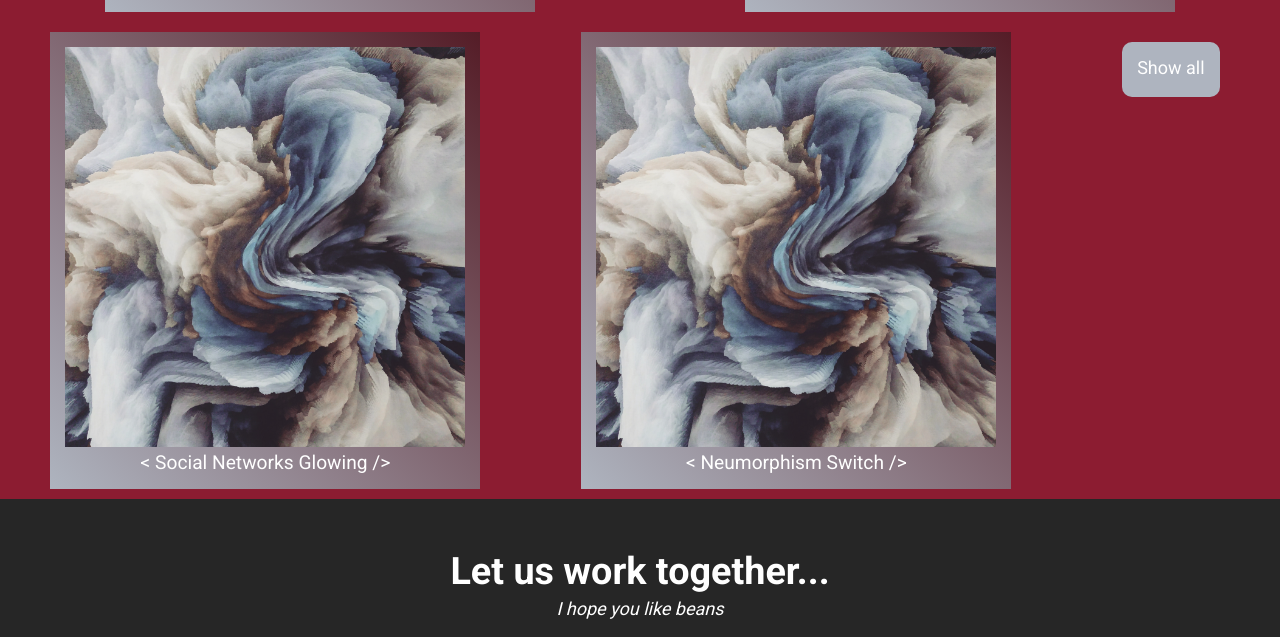
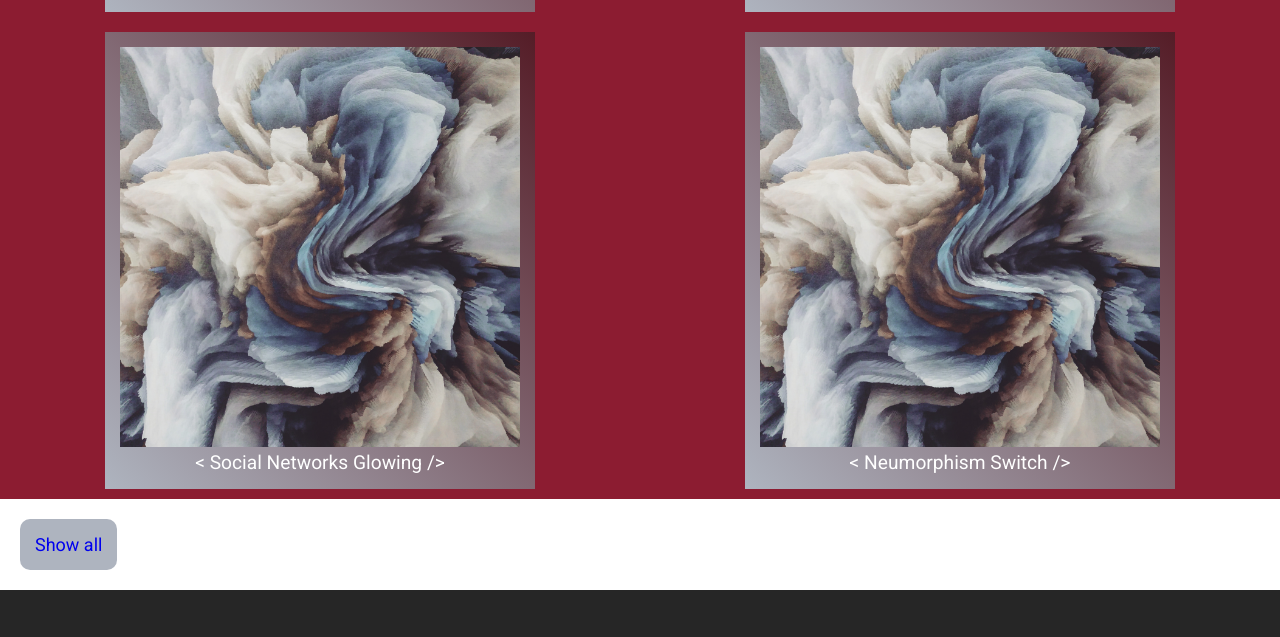
Before and after one commit to mjabrefah/FCC-finals, a plain HTML site: page index.html in a window 1280 px wide. Shown: the part 1802-2439 px from the top of the page. Drawn offline with Linux system fonts and the light colour scheme.

```diff
--- a/index.html
+++ b/index.html
@@ -89,17 +89,22 @@
             </p>
         </a>
 
-        <a class="extend" href="https://codepen.io/mj_abrefah"
+    </section>
+    <!-- END PROJECTS SECTION -->
+
+    <!-- LINK TO OTHER PROJECTS START HERE -->
+    <section class="extend">
+        <a class="extend-button" href="https://codepen.io/mj_abrefah"
         style="flex-shrink: 0;">
             Show all
         </a>
     </section>
-    <!-- END PROJECTS SECTION -->
+    <!-- LINK TO OTHER PROJECTS END HERE -->
 
     <!-- START CONTACT SECTION -->
     <section id="contact">
         <h2>Let us work together...</h2>
-        <p class="inquiry">I hope you like beans</p>
+        <p class="inquiry">How do you take you coffee ?</p>
         <div class="socials">
             <a href="" class="github media-item">
                 <i class="fab fa-git-alt">  Github</i>
```
